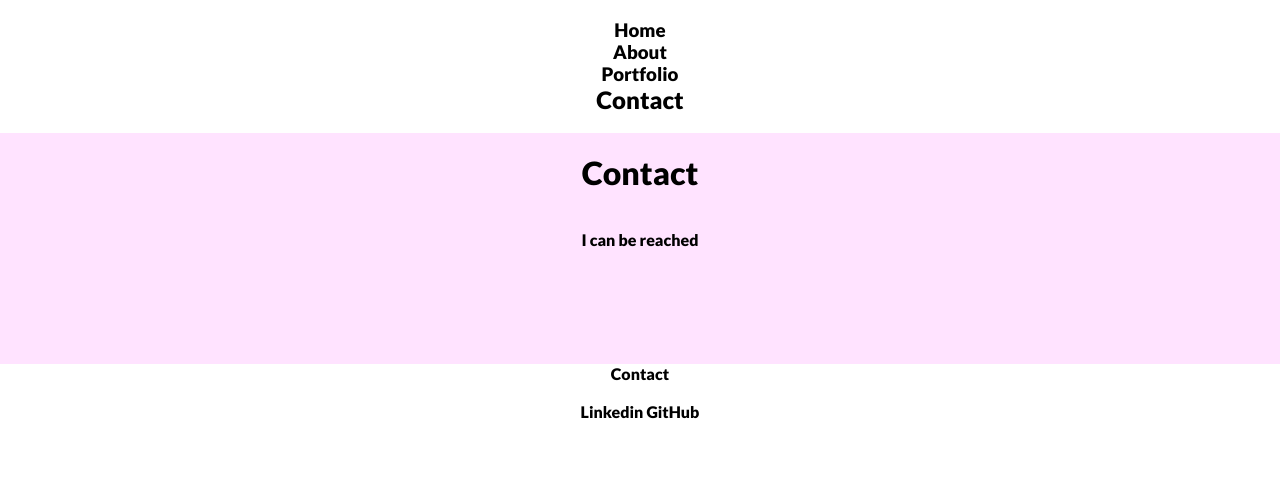
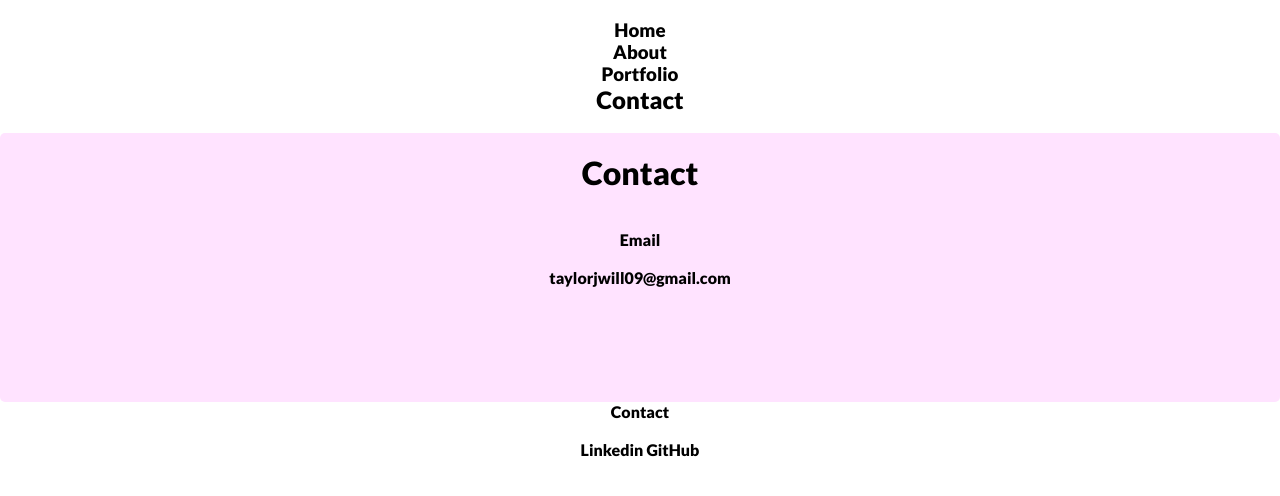
Before and after one commit to TaylorWill94/taylor-will-portfolio, a React (Create React App) app: page /contact in a window 1280 px wide. Shown: the top 496 px of the page. Built offline with nearby package versions, Linux system fonts and the light colour scheme.

Commit message:
More CSS edits

```diff
--- a/src/App.css
+++ b/src/App.css
@@ -56,6 +56,7 @@
     text-align: center;
     padding-top: 20%;
     background-color: rgb(255, 227, 255);
+    border-radius: 5px;
   }
 
   .home-header {
@@ -170,6 +171,7 @@
     text-align: center;
     padding: 20px;
     background-color: rgb(255, 227, 255);
+    border-radius: 5px;
   }
 
   .about-header {
@@ -207,6 +209,7 @@
     text-align: center;
     padding: 20px;
     background-color: rgb(255, 227, 255);
+    border-radius: 5px;
   }
 
   .tech-info {
@@ -222,6 +225,7 @@
     text-align: center;
     padding: 20px;
     background-color: rgb(255, 227, 255);
+    border-radius: 5px;
   }
 
   .contact-header {
--- a/src/components/Contact.js
+++ b/src/components/Contact.js
@@ -4,7 +4,11 @@ const Contact = () => {
       <h1 className="contact-header">Contact</h1>
       <br />
       <br />
-      <p className="contact-info">I can be reached</p>
+      <p className="contact-info">Email
+      <br />
+      <br />
+      taylorjwill09@gmail.com
+      </p>
       <br />
       <br />
       <br />
```
